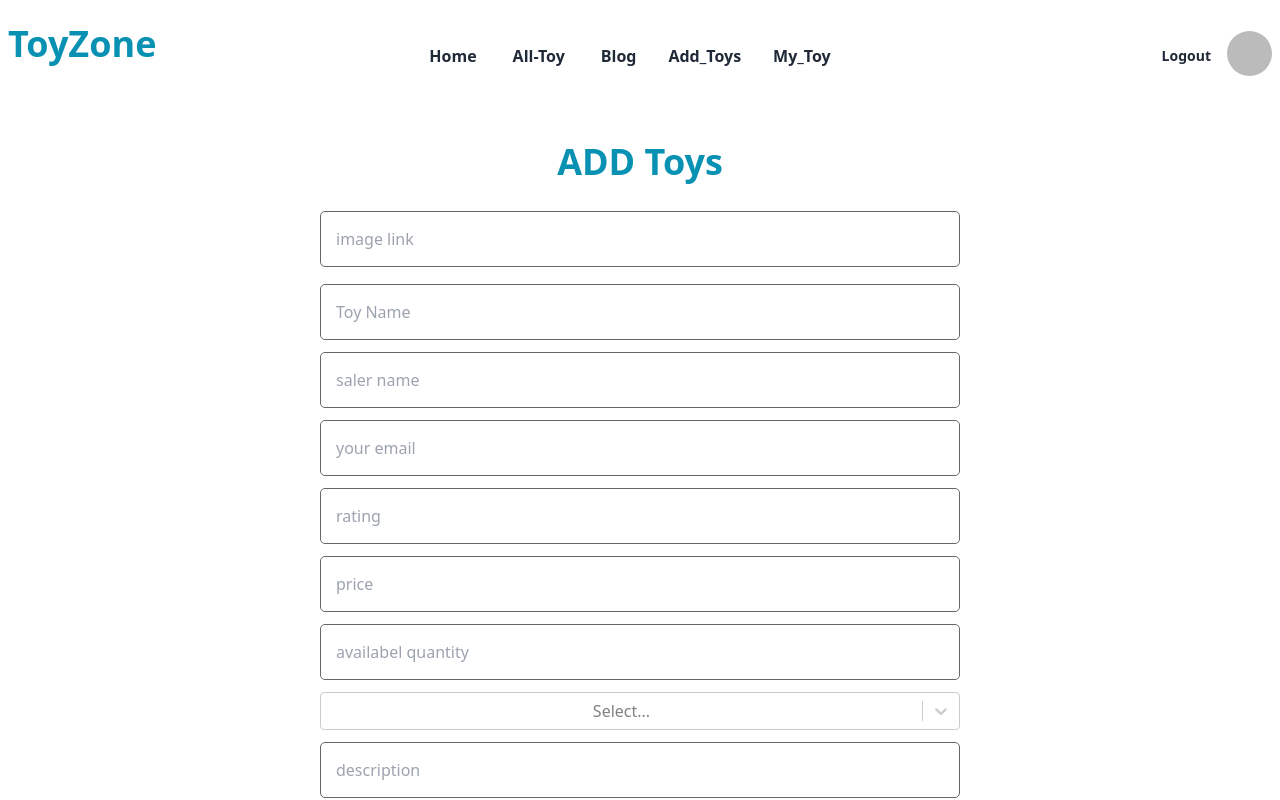
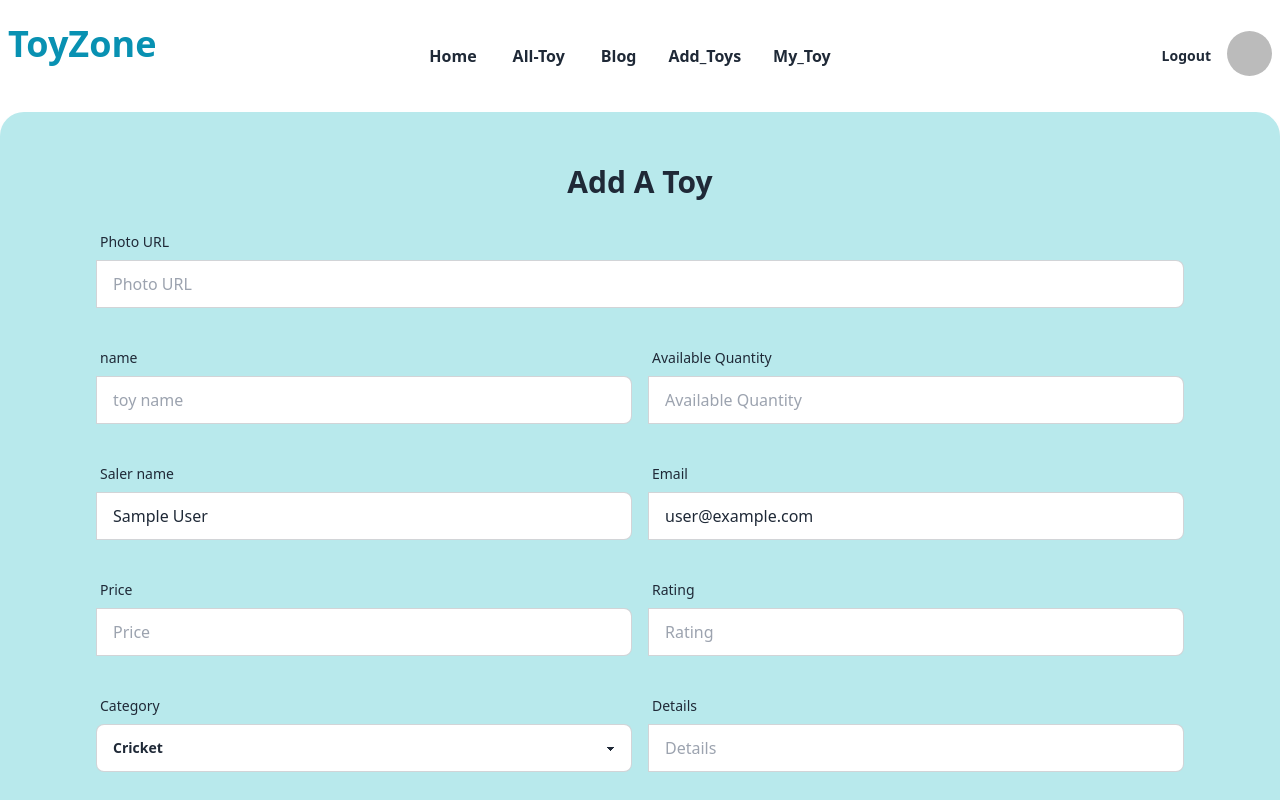
Before and after one commit to rejaul360/Blood-donations-client, a React (Vite) app: page /addtoy in a window 1280 px wide. Shown: the top 800 px of the page. Built offline with nearby package versions, Linux system fonts and the light colour scheme; no server answers; sample sign-in values are in the browser's storage.

Commit message:
update toy info handle

```diff
--- a/package.json
+++ b/package.json
@@ -23,7 +23,8 @@
     "react-select": "^5.7.3",
     "react-tabs": "^6.0.1",
     "react-toastify": "^9.1.3",
-    "sort-by": "^1.2.0"
+    "sort-by": "^1.2.0",
+    "sweetalert2": "^11.7.5"
   },
   "devDependencies": {
     "@types/react": "^18.0.28",
--- a/src/Pages/AddToy/AddToy.css
+++ b/src/Pages/AddToy/AddToy.css
@@ -1,4 +1,4 @@
-.add-toy-container{
+/* .add-toy-container{
 
     padding: 30px 0 ;
     height: auto;
@@ -27,4 +27,4 @@
 }
 .submit-btn:hover{
     background-color: rgb(25, 25, 193);
-}
+} */
--- a/src/Pages/AddToy/AddToy.jsx
+++ b/src/Pages/AddToy/AddToy.jsx
@@ -1,122 +1,150 @@
-import React, { useContext, useState } from 'react';
-import { useForm } from "react-hook-form";
-import "./AddToy.css"
+import React, { useContext } from 'react';
+import Swal from 'sweetalert2'
 import { AuthContext } from '../../Provider/AuthProvider';
-import CreatableSelect from "react-select/creatable";
-import useTitle from '../../UseTitle/UseTitle';
-// import Select from "react-select";
+
+
 const AddToy = () => {
 
-    useTitle('AddToy')
-    const { user } = useContext(AuthContext);
+    const { user } = useContext(AuthContext)
 
-    const [selectedOption, setSelectedOption] = useState(null);
-    const { register, handleSubmit, watch, formState: { errors } } = useForm();
+    const handleAddtoys = event => {
+        event.preventDefault();
 
-    const onSubmit = (data) => {
-        data.sports = selectedOption;
+        const form = event.target;
 
-        fetch('https://server-site-peach.vercel.app/postToy',{
+        const name = form.name.value;
+        const quantity = form.quantity.value;
+        const postedBy = form.postedBy.value;
+        const salername = form.salername.value;
+        const price = form.price.value;
+        const rating = form.rating.value;
+        const category = form.category.value;
+        const description = form.description.value;
+        const photo = form.image.value;
+
+
+
+        const addToy = { name, quantity, salername, price,category,  description, photo,postedBy,rating }
+
+        console.log(addToy);
+
+        // send data to the server
+        fetch('http://localhost:5000/postToy', {
             method: 'POST',
             headers: {
                 'content-type': 'application/json'
             },
-            body: JSON.stringify(data)
+            body: JSON.stringify(addToy)
         })
-        .then(res => res.json())
-        .then(data => {
-            console.log(data)
-        })
-
-        console.log(data);
+            .then(res => res.json())
+            .then(data => {
+                console.log(data);
+                if (data.insertedId) {
+                    Swal.fire({
+                        title: 'Success!',
+                        text: 'Toy Added Successfully',
+                        icon: 'success',
+                        confirmButtonText: 'Done'
+                    })
+                }
+            })
     }
 
 
-    const options = [
-        { value: "Cricket", label: "Cricket" },
-        { value: "Football", label: "Football" },
-        { value: "Basketball", label: "Basketball" },
-        { value: "Hocky", label: "Hocky" },
-        { value: "Voliball", label: "Voliball" },
-        { value: "Raket", label: "Raket" },
-    ];
+    return (
+        <div className="bg-[#b8e9ec] p-24 rounded-3xl py-7 shadow-lg">
+            <h2 className="text-3xl font-extrabold text-center py-6">Add A Toy</h2>
+            <form onSubmit={handleAddtoys}>
+                {/* form name and quantity row */}
+                <div className="mb-8">
+                    <div className="form-control w-full">
+                        <label className="label">
+                            <span className="label-text">Photo URL</span>
+                        </label>
+                        <label className="input-group">
+                            <input type="text" name="image" placeholder="Photo URL" className="input input-bordered w-full" />
+                        </label>
+                    </div>
+                </div>
+                <div className="md:flex mb-8">
+                    <div className="form-control md:w-1/2">
+                        <label className="label">
+                            <span className="label-text">name</span>
+                        </label>
+                        <label className="input-group">
+                            <input type="text" name="name" placeholder="toy name" className="input input-bordered w-full" />
+                        </label>
+                    </div>
+                    <div className="form-control md:w-1/2 ml-4">
+                        <label className="label">
+                            <span className="label-text">Available Quantity</span>
+                        </label>
+                        <label className="input-group">
+                            <input type="text" name="quantity" placeholder="Available Quantity" className="input input-bordered w-full" />
+                        </label>
+                    </div>
+                </div>
 
+                <div className="md:flex mb-8">
+                    <div className="form-control md:w-1/2">
+                        <label className="label">
+                            <span className="label-text">Saler name</span>
+                        </label>
+                        <label className="input-group">
+                            <input type="text" name="salername" placeholder="saler name" className="input input-bordered w-full" defaultValue={user?.displayName} />
+                        </label>
+                    </div>
+                    <div className="form-control md:w-1/2 ml-4">
+                        <label className="label">
+                            <span className="label-text">Email</span>
+                        </label>
+                        <label className="input-group">
+                            <input type="text" name="postedBy" placeholder="Email" className="input input-bordered w-full" defaultValue={user?.email} />
+                        </label>
+                    </div>
+                </div>
+                <div className="md:flex mb-8">
+                    <div className="form-control md:w-1/2">
+                        <label className="label">
+                            <span className="label-text">Price</span>
+                        </label>
+                        <label className="input-group">
+                            <input type="number" name="price" placeholder="Price" className="input input-bordered w-full" />
+                        </label>
+                    </div>
+                    <div className="form-control md:w-1/2 ml-4">
+                        <label className="label">
+                            <span className="label-text">Rating</span>
+                        </label>
+                        <label className="input-group">
+                            <input type="number" name="rating" placeholder="Rating" className="input input-bordered w-full" />
+                        </label>
+                    </div>
+                </div>
+                <div className="md:flex mb-8">
+                    <div className="form-control md:w-1/2">
+                    <label className="label">
+                            <span className="label-text">Category</span>
+                        </label>
+                        <select name='category' className="select select-bordered w-full  ">
+                            <option value='Cricket'>Cricket</option>
+                            <option value='Football'>Football</option>
+                            <option value='Basketball'>Basketball</option>
+                        </select>
+                    </div>
+                    <div className="form-control md:w-1/2 ml-4">
+                        <label className="label">
+                            <span className="label-text">Details</span>
+                        </label>
+                        <label className="input-group">
+                            <input type="text" name="description" placeholder="Details" className="input input-bordered w-full" />
+                        </label>
+                    </div>
+                </div>
 
-    return (
-        <div className="add-toy-container shadow-md rounded-md">
-            <div className="add-toy row">
-                <div className="text-center mx-auto ">
-                <h1 className='text-center text-4xl font-bold text-cyan-600   mb-6' >ADD Toys</h1>
-                    <form className='space-y-3' onSubmit={handleSubmit(onSubmit)}>
+                <input type="submit" value="Add Toy" className="btn btn-primary w-full" />
 
-                        <input
-                            className="text-input w-1/2 mt-6"
-                            {...register("image")}
-                            placeholder="image link"
-                            type="url"
-                        />
-                        <input
-                            className="text-input w-1/2"
-                            {...register("name")}
-                            placeholder="Toy Name"
-                        />
-                        <input
-                            className="text-input w-1/2"
-                            value={user?.displayname}
-                            {...register("salername")}
-                            placeholder="saler name"
-                        />
-
-                        <input
-                            className="text-input w-1/2"
-                            // value={user?.email}
-                            {...register("postedBy")}
-                            placeholder="your email"
-                            type="email"
-                        />
-
-                        {/* <input
-                            className="text-input w-1/2"
-                            {...register("category", { required: true })}
-                            placeholder="category"
-                        /> */}
-                        <input
-                            className="text-input w-1/2"
-                            {...register("rating", { required: true })}
-                            placeholder="rating"
-                            type="number"
-                        />
-                        <input
-                            className="text-input w-1/2"
-                            {...register("price", { required: true })}
-                            placeholder="price"
-                            type="number"
-                        />
-                        <input
-                            className="text-input w-1/2"
-                            {...register("quantity", { required: true })}
-                            placeholder="availabel quantity"
-                            type="number"
-                        />
-
-                        <CreatableSelect
-                            className="w-1/2  mx-auto"
-                            defaultValue={selectedOption}
-                            onChange={setSelectedOption}
-                            options={options}
-                            isMulti
-                        />
-                        <input
-                            className="text-input w-1/2"
-                            {...register("description")}
-                            placeholder="description"
-                        />
-                        <div className='w-1/2 mx-auto'>
-                            <input className="submit-btn w-1/2" value="Post Job" type="submit" />
-                        </div>
-                    </form>
-                </div>
-            </div>
+            </form>
         </div>
     );
 };
--- a/src/Pages/AllToy/AllToy.jsx
+++ b/src/Pages/AllToy/AllToy.jsx
@@ -10,15 +10,16 @@ const AllToy = () => {
     const [alltoys, setAllToys] = useState([])
 
     useEffect(() => {
-        fetch('https://server-site-peach.vercel.app/allToy')
+        fetch('http://localhost:5000/allToy')
             .then(res => res.json())
             .then(data => {
                 setAllToys(data)
+                console.log(data);
             })
     }, [user])
 
     const handleSearchText = () => {
-        fetch(`https://server-site-peach.vercel.app/serchByName/${searchText}`)
+        fetch(`http://localhost:5000/serchByName/${searchText}`)
         .then(res=>res.json())
         .then(data=>{
             setAllToys(data)
--- a/src/Pages/UpdatetoyInfo/UpdatetoyInfo.jsx
+++ b/src/Pages/UpdatetoyInfo/UpdatetoyInfo.jsx
@@ -1,114 +1,139 @@
 import React, { useContext } from 'react';
-// import Select from "react-select"
-import { useForm } from "react-hook-form";
+import { useLoaderData } from 'react-router-dom';
+import { AuthContext } from '../../Provider/AuthProvider';
 
-import { AuthContext } from '../../Provider/AuthProvider';
-import "./UpdatetoyInfo.css"
-// import CreatableSelect from 'react-select/dist/declarations/src/Creatable';
+const UpdatetoyInfo = () => {
 
-const UpdatetoyInfo = (props) => {
+    const{user} = useContext(AuthContext)
 
-    const { handleUpdateToyInfo } = props
-
-    const { user } = useContext(AuthContext)
-
-    const { register, handleSubmit, watch, formState: { errors } } = useForm();
-    const onSubmit = data => console.log(data);
+    const updateToy = useLoaderData()
 
 
+
+    const{name}= updateToy
+
+
+    console.log(updateToy);
+
+    const handleUpdatetoys = event => {
+        event.preventDefault();
+
+        const form = event.target;
+
+        const name = form.name.value;
+        const quantity = form.quantity.value;
+        // const postedBy = form.postedBy.value;
+        // const salername = form.salername.value;
+        const price = form.price.value;
+        const rating = form.rating.value;
+        // const category = form.category.value;
+        const description = form.description.value;
+        // const photo = form.image.value;
+
+
+
+        const updateToy = { name, quantity, salername, price,category,  description, photo,postedBy,rating }
+
+        console.log(updateToy);
+
+        // send data to the server
+
+    }
+
     return (
-        <div className=''>
-            <label htmlFor="my-modal-5" className="btn btn-outline btn-success">Edit</label>
-
-            {/* Put this part before </body> tag */}
-            <input type="checkbox" id="my-modal-5" className="modal-toggle" />
-            <div className="modal">
-                <div className="modal-box w-full ">
-                    <div className="add-toy-container shadow-md rounded-md">
-                        <div className="add-toy row">
-                            <div className="text-center mx-auto ">
-
-                                <form className='space-y-3' onSubmit={handleSubmit(handleUpdateToyInfo)}>
-
-                                    {/* <input
-                                        className="text-input w-1/2 mt-6"
-                                        {...register("image")}
-                                        placeholder="image link"
-                                        type="url"
-                                    /> */}
-                                    <input
-                                        className="text-input w-1/2"
-                                        {...register("name")}
-                                        defaultValue={props?.toy?.name}
-                                        placeholder="Toy Name"
-                                    />
-                                    {/* <input
-                                        className="text-input w-1/2"
-                                        value={user?.displayname}
-                                        {...register("salername")}
-                                        placeholder="saler name"
-                                    /> */}
-
-                                    <input
-                                        className="text-input w-1/2"
-                                        value={user?.email}
-                                        {...register("postedBy")}
-                                        placeholder="your email"
-                                        type="email"
-                                    />
-
-                                    <input
-                                        className="text-input w-1/2"
-                                        {...register("rating", { required: true })}
-                                        placeholder="rating"
-                                        defaultValue={props?.toy?.rating}
-                                        type="number"
-                                    />
-                                    <input
-                                        className="text-input w-1/2"
-                                        {...register("price", { required: true })}
-                                        placeholder="price"
-                                        defaultValue={props?.toy?.price}
-                                        type="number"
-                                    />
-                                    <input
-                                        className="text-input hidden"
-                                        {...register("_id")}
-                                        value={props?.toy?._id}
-                                    />
-                                    <input
-                                        className="text-input w-1/2"
-                                        {...register("quantity", { required: true })}
-                                        placeholder="availabel quantity"
-                                        defaultValue={props?.toy?.quantity}
-                                        type="number"
-                                    />
-                                    {/*
-                                    <CreatableSelect
-                                        className="w-1/2  mx-auto"
-                                        defaultValue={selectedOption}
-                                        onChange={setSelectedOption}
-                                        options={options}
-                                        isMulti
-                                    /> */}
-                                    <input
-                                        className="text-input w-1/2"
-                                        {...register("description")}
-                                        defaultValue={props?.toy?.description}
-                                        placeholder="description"
-                                    />
-                                    <div className='w-1/2 mx-auto'>
-                                        <input className="submit-btn w-1/2" value="Update Toy" type="submit" />
-                                    </div>
-                                </form>
-                            </div>
-                        </div>
+        <div className="bg-[#adfedd] p-24 rounded-3xl py-7 shadow-lg">
+            <h2 className="text-3xl font-extrabold text-center py-6">Update Toy Informations {name}</h2>
+            <form onSubmit={handleUpdatetoys}>
+                {/* form name and quantity row */}
+                {/* <div className="mb-8">
+                    <div className="form-control w-full">
+                        <label className="label">
+                            <span className="label-text">Photo URL</span>
+                        </label>
+                        <label className="input-group">
+                            <input type="text" name="image" placeholder="Photo URL" className="input input-bordered w-full" />
+                        </label>
                     </div>
-                    <div className="modal-action">
-                        <label htmlFor="my-modal-5" className="btn">Close</label>
+                </div> */}
+                <div className="md:flex mb-8">
+                    <div className="form-control md:w-1/2">
+                        <label className="label">
+                            <span className="label-text">name</span>
+                        </label>
+                        <label className="input-group">
+                            <input type="text" name="name" placeholder="toy name" className="input input-bordered w-full" />
+                        </label>
+                    </div>
+                    <div className="form-control md:w-1/2 ml-4">
+                        <label className="label">
+                            <span className="label-text">Available Quantity</span>
+                        </label>
+                        <label className="input-group">
+                            <input type="text" name="quantity" placeholder="Available Quantity" className="input input-bordered w-full" />
+                        </label>
                     </div>
                 </div>
-            </div>
+
+                {/* <div className="md:flex mb-8">
+                    <div className="form-control md:w-1/2">
+                        <label className="label">
+                            <span className="label-text">Saler name</span>
+                        </label>
+                        <label className="input-group">
+                            <input type="text" name="salername" placeholder="saler name" className="input input-bordered w-full" defaultValue={user?.displayName} />
+                        </label>
+                    </div>
+                    <div className="form-control md:w-1/2 ml-4">
+                        <label className="label">
+                            <span className="label-text">Email</span>
+                        </label>
+                        <label className="input-group">
+                            <input type="text" name="postedBy" placeholder="Email" className="input input-bordered w-full" defaultValue={user?.email} />
+                        </label>
+                    </div>
+                </div> */}
+                <div className="md:flex mb-8">
+                    <div className="form-control md:w-1/2">
+                        <label className="label">
+                            <span className="label-text">Price</span>
+                        </label>
+                        <label className="input-group">
+                            <input type="number" name="price" placeholder="Price" className="input input-bordered w-full" />
+                        </label>
+                    </div>
+                    <div className="form-control md:w-1/2 ml-4">
+                        <label className="label">
+                            <span className="label-text">Rating</span>
+                        </label>
+                        <label className="input-group">
+                            <input type="number" name="rating" placeholder="Rating" className="input input-bordered w-full" />
+                        </label>
+                    </div>
+                </div>
+                <div className="md:flex mb-8">
+                    {/* <div className="form-control md:w-1/2">
+                    <label className="label">
+                            <span className="label-text">Category</span>
+                        </label>
+                        <select name='category' className="select select-bordered w-full  ">
+                            <option value='Cricket'>Cricket</option>
+                            <option value='Football'>Football</option>
+                            <option value='Basketball'>Basketball</option>
+                        </select>
+                    </div> */}
+                    <div className="form-control md:w-full ">
+                        <label className="label">
+                            <span className="label-text">Details</span>
+                        </label>
+                        <label className="input-group">
+                            <input type="text" name="description" placeholder="Details" className="input input-bordered w-full" />
+                        </label>
+                    </div>
+                </div>
+
+                <input type="submit" value="Update Toy" className="btn btn-primary w-full" />
+
+            </form>
         </div>
     );
 };
--- a/src/Shared/Footer/Footer.jsx
+++ b/src/Shared/Footer/Footer.jsx
@@ -9,7 +9,7 @@ const Footer = () => {
                     <Link to="/" className="logo flex items-center gap-2 h-auto w-auto">
                         <h1 className='text-center text-4xl font-bold text-cyan-600   mb-6'>ToyZone</h1>
                     </Link>
-                    <p>ACME Industries Ltd.<br />Providing reliable tech since 1992</p>
+                    <p>Baby Toys Zone.<br />More then 1 milione Products we have</p>
                 </div>
                 <div>
                     <span className="footer-title">Services</span>
```
Also changed, not shown: src/Pages/Home/Gallery/Gallery.jsx (+8 -3 lines), src/Pages/MyToys/ModatToy.jsx (added, +32 -0 lines), src/Pages/MyToys/MyToys.jsx (+69 -26 lines), src/Routes/Routes.jsx (+8 -0 lines), 1 other file (tests, documents, lock files or other folders).
